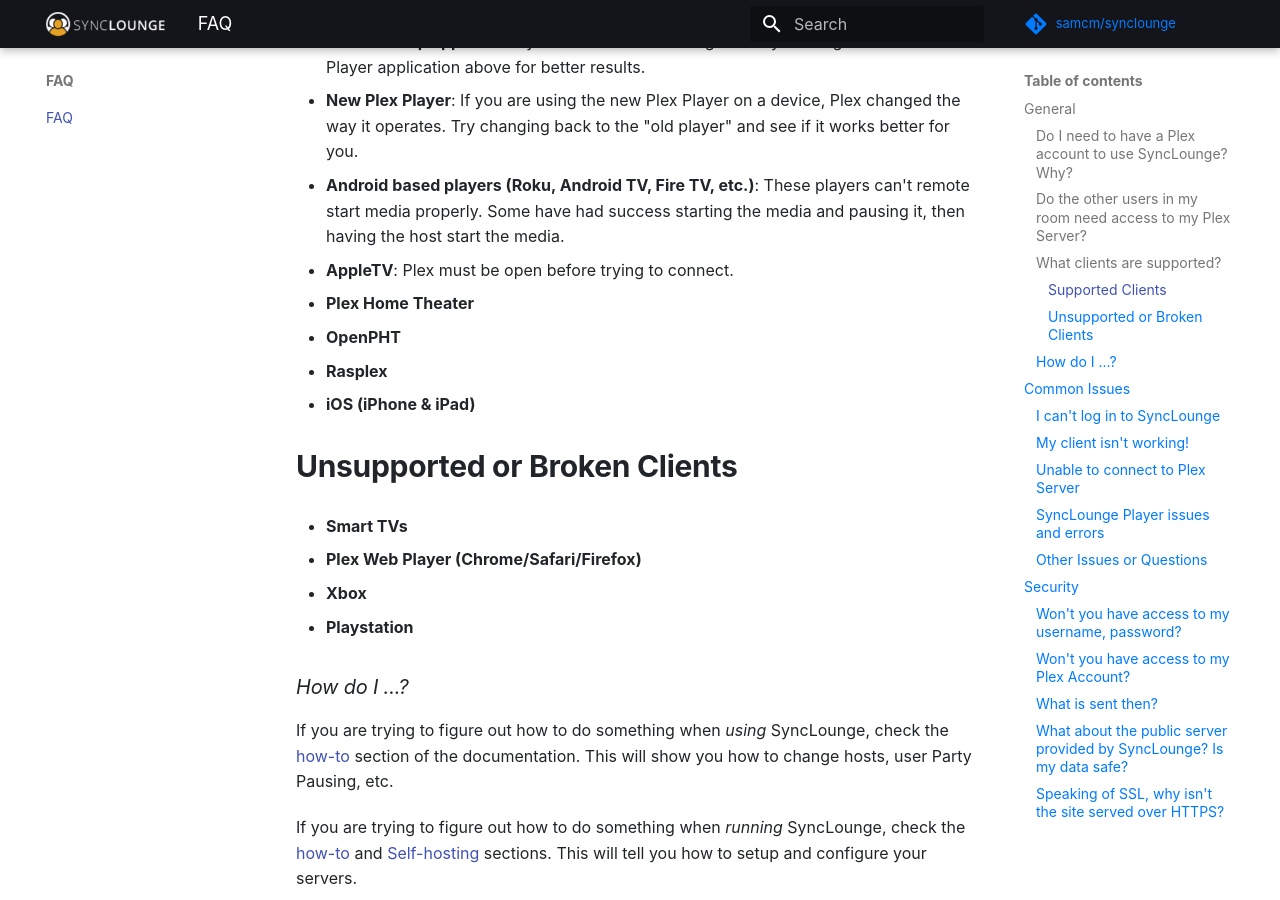
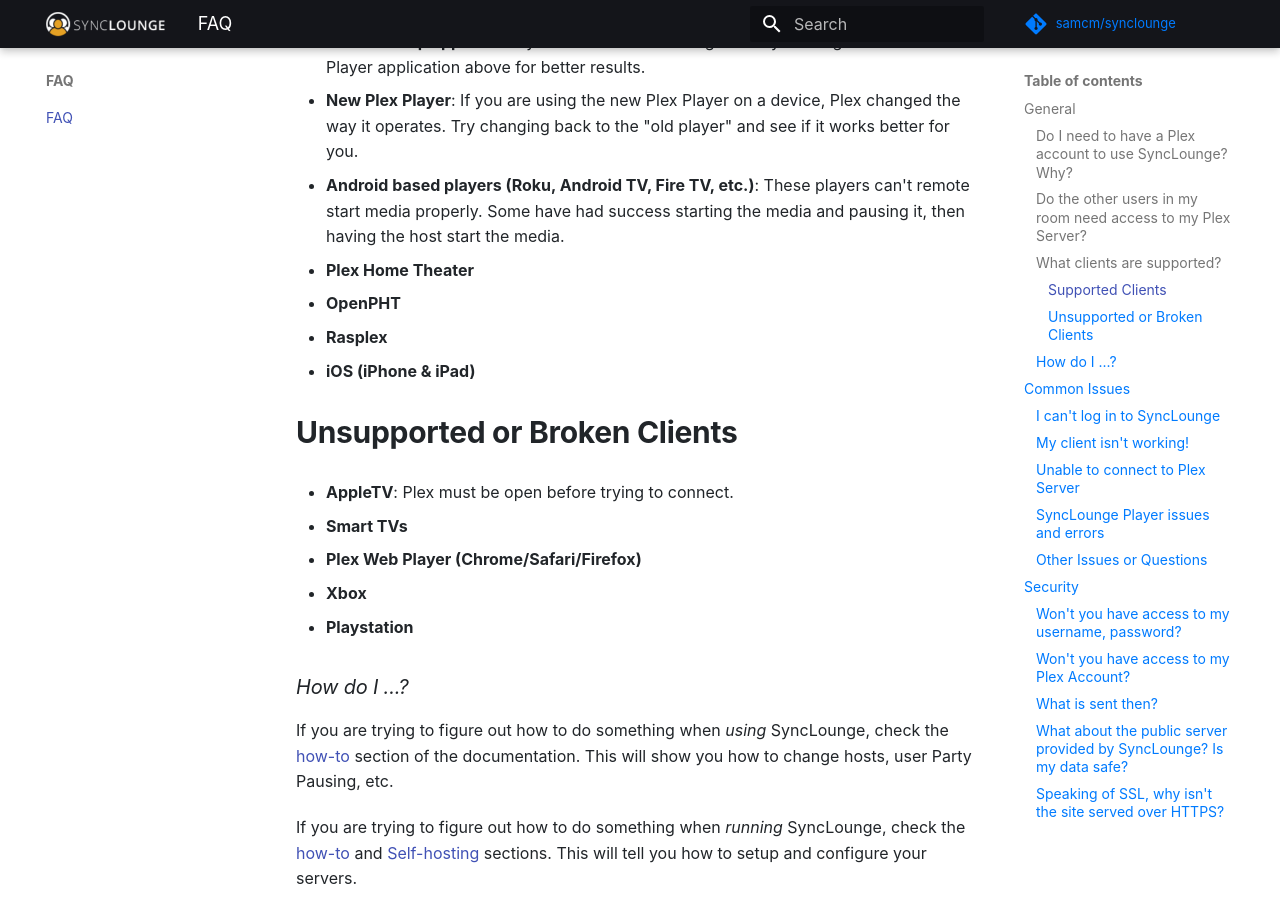
Before and after one commit to synclounge/docs.synclounge.tv, an MkDocs documentation site: the page built from docs/faq.md, in a window 1280 px wide and 900 px high, scrolled down 947 px. Built offline with MkDocs 1.6.1 and Material for MkDocs 9.7.7, drawn with Linux system fonts in a browser that asks for light colours; comment, search, counter and statistics services are not loaded; part of the change alters nothing that is shown.

```diff
--- a/docs/faq.md
+++ b/docs/faq.md
@@ -24,7 +24,6 @@ Also, due to the way some of the Plex clients have been made they can only opera
 - **Plex Desktop app**: You may encounter issues using this. Try the original Plex Media Player application above for better results.
 - **New Plex Player**: If you are using the new Plex Player on a device, Plex changed the way it operates. Try changing back to the "old player" and see if it works better for you.
 - **Android based players (Roku, Android TV, Fire TV, etc.)**: These players can't remote start media properly. Some have had success starting the media and pausing it, then having the host start the media.
-- **AppleTV**: Plex must be open before trying to connect.
 - **Plex Home Theater**
 - **OpenPHT**
 - **Rasplex**
@@ -32,6 +31,7 @@ Also, due to the way some of the Plex clients have been made they can only opera
 
 #### Unsupported or Broken Clients
 
+- **AppleTV**: Plex must be open before trying to connect.
 - **Smart TVs**
 - **Plex Web Player (Chrome/Safari/Firefox)**
 - **Xbox**
```
